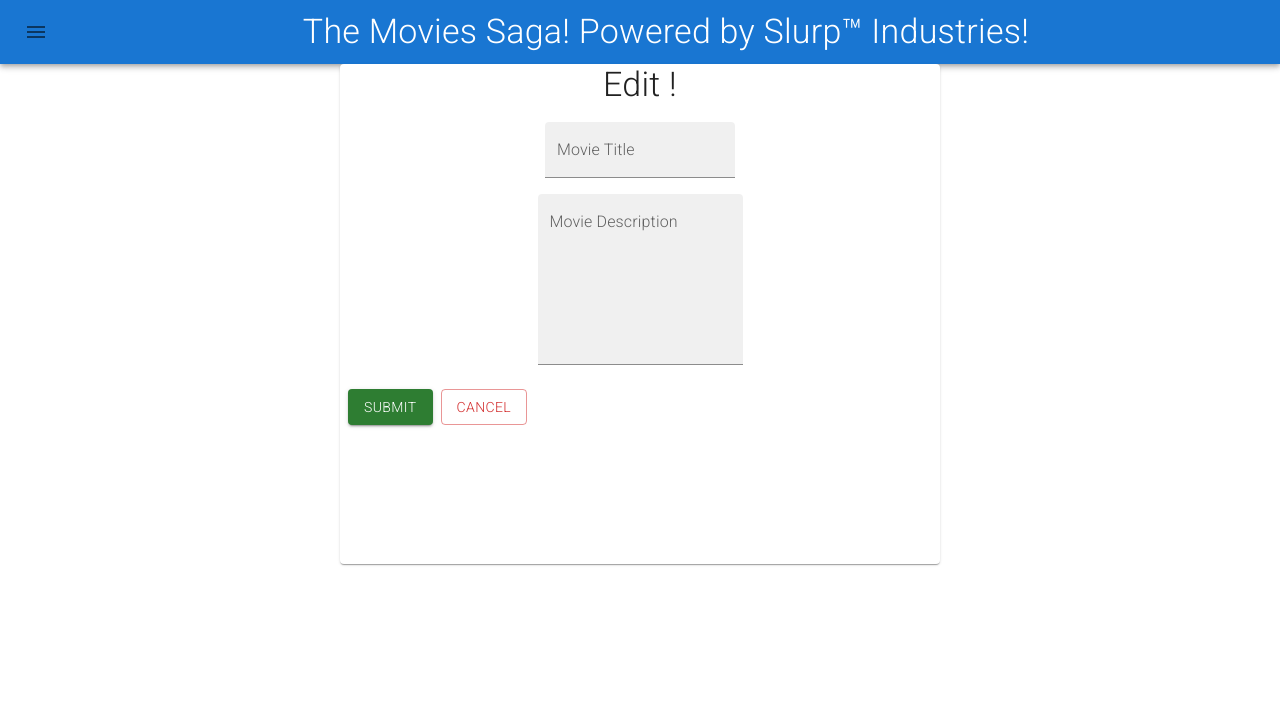
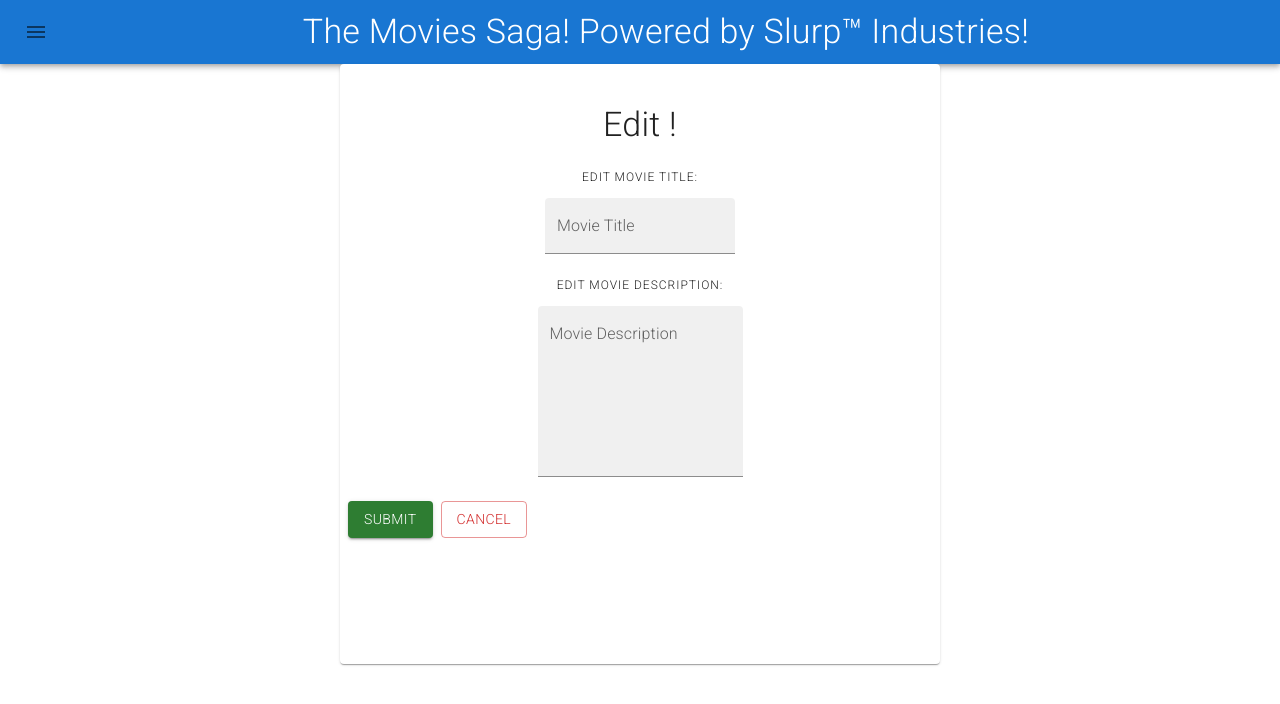
Before and after one commit to walkerneu/weekend-movie-sagas, a React (Create React App) app: page /#/edit/1 in a window 1280 px wide. Shown: the top 704 px of the page. Built offline with nearby package versions, Linux system fonts and the light colour scheme; the HTML template or start-up script is replaced by a standard one.

Commit message:
Changed GET route to only select the most recent 10 movies, added SearchBar component, displays to DOM

```diff
--- a/src/components/AddMoviePage/AddMoviePage.jsx
+++ b/src/components/AddMoviePage/AddMoviePage.jsx
@@ -60,10 +60,10 @@ function AddMoviePage() {
   };
   return (
     <Card
-        sx={{ maxWidth: 600, height: 650 }}
+        sx={{ maxWidth: 600, height: 750 }}
         data-testid="movieDetails"
         className="description-box">
-      <Typography gutterBottom variant="h4" component="div">
+      <Typography gutterBottom variant="h4" component="div" mt={5}>
         Add A New Movie!
       </Typography>
       {/* <CardMedia
@@ -73,6 +73,9 @@ function AddMoviePage() {
           alt={movieInput.title}
         /> */}
         <p>
+      <Typography gutterBottom variant="overline" display="block">
+        Enter Movie Title:
+      </Typography>
       <TextField
         id="filled-multiline-flexible"
         label="Movie Title"
@@ -84,6 +87,9 @@ function AddMoviePage() {
         onChange={() => handleMovieSubmit(event, 1)}
       />
       </p>
+      <Typography gutterBottom variant="overline" display="block">
+        Enter URL to Movie Poster:
+      </Typography>
       <TextField
         id="filled-textarea"
         label="Movie Poster URL"
@@ -94,6 +100,9 @@ function AddMoviePage() {
         onChange={() => handleMovieSubmit(event, 2)}
       />
       <p>
+      <Typography gutterBottom variant="overline" display="block">
+        Enter Movie Description:
+      </Typography>
       <TextField
         id="filled-multiline-static"
         label="Movie Description"
@@ -105,6 +114,9 @@ function AddMoviePage() {
       />
       </p>
       <p>
+      <Typography gutterBottom variant="overline" display="block">
+        Select All Relevant Genres:
+      </Typography>
       <Select
         multiple
         helperText="Please select the movie's genre"
--- a/src/components/App/App.jsx
+++ b/src/components/App/App.jsx
@@ -5,6 +5,7 @@ import DescriptionPage from '../DescriptionPage/DescriptionPage';
 import Header from '../Header/Header';
 import AddMoviePage from '../AddMoviePage/AddMoviePage';
 import EditPage from '../EditPage/EditPage';
+import SearchBar from '../SearchBar/SearchBar';
 
 function App() {
   return (
@@ -12,6 +13,7 @@ function App() {
       <Router>
         <Header />
         <Route path="/" exact>
+          <SearchBar />
           <MovieList />
         </Route>
         <Route
--- a/src/components/EditPage/EditPage.jsx
+++ b/src/components/EditPage/EditPage.jsx
@@ -41,13 +41,16 @@ function EditPage() {
   };
   return (
     <Card
-        sx={{ maxWidth: 600, height: 500 }}
+        sx={{ maxWidth: 600, height: 600 }}
         data-testid="movieDetails"
         className="description-box">
-    <Typography gutterBottom variant="h4" component="div">
+    <Typography gutterBottom variant="h4" component="div" mt={5}>
         Edit {currentMovie.title}!
     </Typography>
     <p>
+    <Typography gutterBottom variant="overline" display="block">
+        Edit Movie Title:
+    </Typography>
       <TextField
         id="filled-multiline-flexible"
         label="Movie Title"
@@ -60,6 +63,9 @@ function EditPage() {
       />
     </p>
     <p>
+    <Typography gutterBottom variant="overline" display="block">
+        Edit Movie Description:
+    </Typography>
       <TextField
         id="filled-multiline-static"
         label="Movie Description"
--- a/src/components/MovieList/MovieList.jsx
+++ b/src/components/MovieList/MovieList.jsx
@@ -15,8 +15,8 @@ function MovieList() {
 
   return (
     <main>
-      <Typography gutterBottom variant="h4" display="block">
-        Movie List!
+      <Typography gutterBottom variant="h5" display="block" mt={5} mb={3}>
+        Click on a Movie to Learn More!
       </Typography>
       <section className="movies">
         {movies.map(movie => {
--- /dev/null
+++ b/src/components/SearchBar/SearchBar.jsx
@@ -0,0 +1,16 @@
+import TextField from "@mui/material/TextField";
+import Typography from '@mui/material/Typography';
+
+function SearchBar(){
+
+    return (
+        <>
+        <Typography gutterBottom variant="overline" display="block" mt={3}>
+        Search for Movies in the collection:
+        </Typography>
+        <TextField id="outlined-search" label="Search field" type="search" />
+        </>
+    )
+}
+
+export default SearchBar;
```
Also changed, not shown: 1 other file (tests, documents, lock files or other folders).
